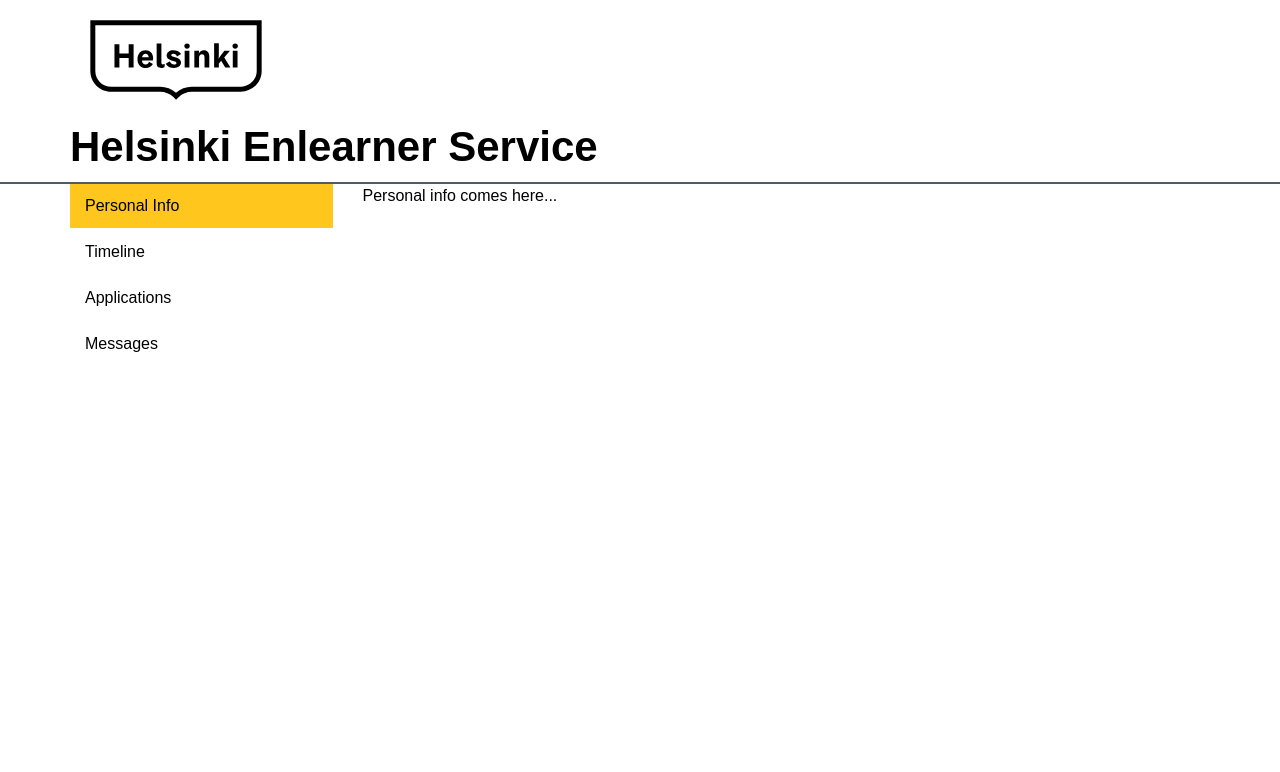
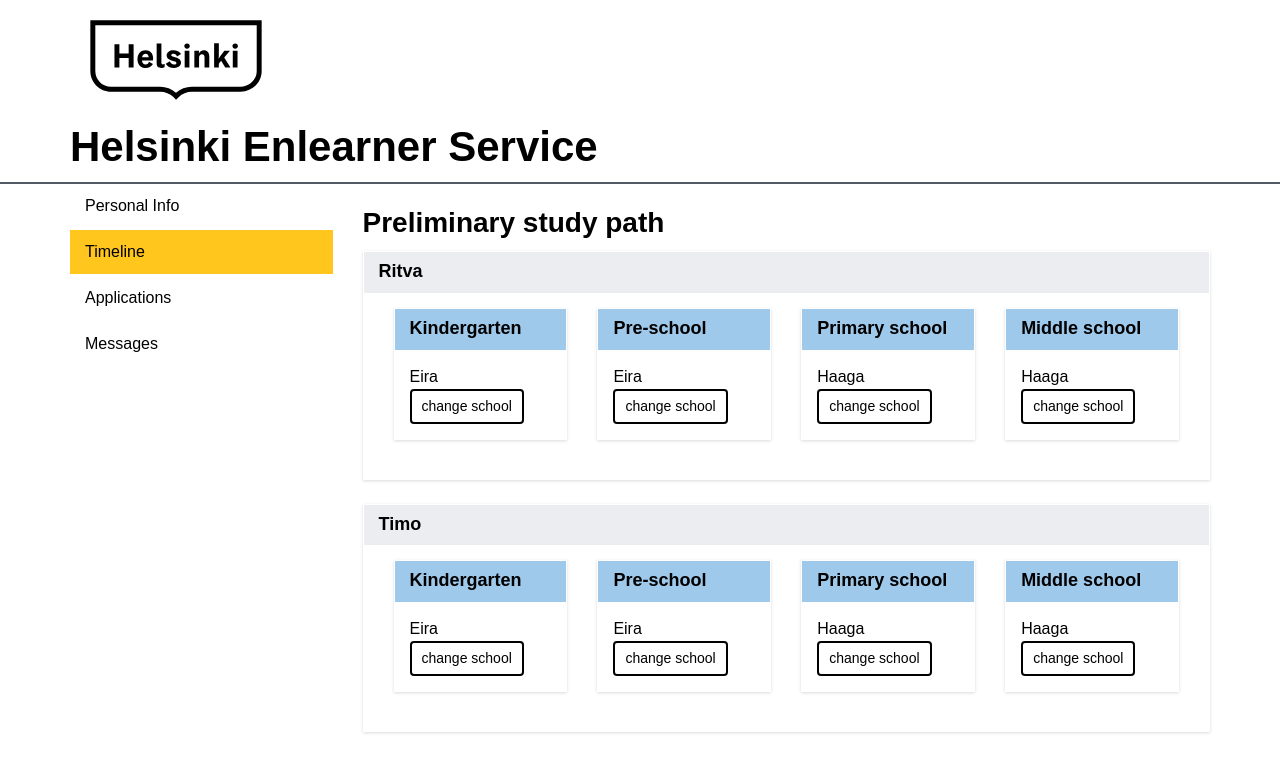
Before and after one commit to visapartanen/Helsinkiproject, a React (Create React App) app: page / in a window 1280 px wide. Shown: the top 772 px of the page. Built offline with nearby package versions, Linux system fonts and the light colour scheme; a web font is replaced by a local one.

Commit message:
personal info and timeline modified.

```diff
--- a/src/App.js
+++ b/src/App.js
@@ -3,14 +3,14 @@ import classNames from 'classnames';
 import Header from './Header';
 import PersonalInfo from './PersonalInfo';
 import Timeline from './Timeline';
-import Applications from './Applications';
+import Status from './Status';
 import Messages from './Messages';
 
 class App extends Component {
   constructor(props) {
     super(props);
     this.state = {
-      content: "personal-info"
+      content: "timeline"
     };
   }
 
@@ -27,7 +27,7 @@ class App extends Component {
       case 'timeline':
         return <Timeline/>;
       case 'applications':
-        return <Applications/>;
+        return <Status/>;
       case 'messages':
         return <Messages/>;
       default:
--- a/src/Applications.js
+++ /dev/null
@@ -1,11 +0,0 @@
-import React, { Component } from 'react';
-
-class Applications extends Component {
-  render() {
-    return (
-      <div>Applications comes here...</div>
-    );
-  }
-}
-
-export default Applications;
--- a/src/PersonalInfo.js
+++ b/src/PersonalInfo.js
@@ -3,7 +3,54 @@ import React, { Component } from 'react';
 class PersonalInfo extends Component {
   render() {
     return (
-      <div>Personal info comes here...</div>
+      <div>
+
+        <form>
+
+          <label for="title">Your Information</label>
+            <div className="form-group">
+              <label for="firstname">First name</label>
+              <input type="text" className="form-control" id="firstname" placeholder="Matti" />
+
+              <label for="lastname">Last name</label>
+              <input type="text" className="form-control" id="lastname" placeholder="Korhonen" />
+
+              <label for="phonenumber">Phone number</label>
+              <input type="text" className="form-control" id="phonenumber" placeholder="040 123 4567" />
+
+              <label for="emailaddress">Email address</label>
+              <input type="email" className="form-control" id="emailaddress" placeholder="matti.korhonen@gmail.com" />
+            </div>
+
+          <label for="title">First Child's Information</label>
+            <div className="form-group">
+              <label for="child1firstname">First name</label>
+              <input type="text" className="form-control" id="child1firstname" placeholder="Ritva" />
+
+              <label for="childlastname">Last name</label>
+              <input type="text" className="form-control" id="childlastname" placeholder="Korhonen" />
+
+              <label for="birthdate">Birthdate</label>
+              <input type="date" className="form-control" id="birthdate" value="2010-01-20" />
+            </div>
+
+            <label for="title">Second Child's Information</label>
+              <div className="form-group">
+                <label for="child2firstname">First name</label>
+                <input type="text" className="form-control" id="child2firstname" placeholder="Timo" />
+
+                <label for="child2lastname">Last name</label>
+                <input type="text" className="form-control" id="child2lastname" placeholder="Korhonen" />
+
+                <label for="birthdate2">Birthdate</label>
+                <input type="date" className="form-control" id="birthdate2" value="2010-01-20" />
+              </div>
+
+          {/*<button className="btn btn-default">Add</button>*/}
+
+          <button type="submit" className="btn btn-default">Save</button>
+        </form>
+      </div>
     );
   }
 }
--- /dev/null
+++ b/src/Status.js
@@ -0,0 +1,24 @@
+import React, { Component } from 'react';
+
+class Status extends Component {
+  render() {
+    return (
+      <div>
+        <h3>Your Information</h3>
+        <form className="form-inline">
+          <div className="form-group">
+            <label for="exampleInputName2">Name</label>
+            <input type="text" className="form-control" id="exampleInputName2" placeholder="Jane Doe" />
+          </div>
+          <div className="form-group">
+            <label for="exampleInputEmail2">Email</label>
+            <input type="email" className="form-control" id="exampleInputEmail2" placeholder="jane.doe@example.com" />
+          </div>
+          <button type="submit" className="btn btn-default">Send invitation</button>
+        </form>
+      </div>
+    );
+  }
+}
+
+export default Status;
--- a/src/Timeline.js
+++ b/src/Timeline.js
@@ -1,9 +1,66 @@
 import React, { Component } from 'react';
 
 class Timeline extends Component {
+
+  school(title, name) {
+    return (
+      <div className="col-xs-6 col-sm-3">
+        <div className="panel panel-info">
+          <div className="panel-heading">
+            <h5 className="panel-title">{title}</h5>
+          </div>
+          <div className="panel-body">
+            <div>{name}</div>
+            <button class="btn btn-default btn-sm">change school</button>
+          </div>
+        </div>
+      </div>
+    );
+  }
+
   render() {
+    const children = [
+      {
+        name: 'Ritva',
+        kindergarten: 'Eira',
+        preSchool: 'Eira',
+        primaryschool: 'Haaga',
+        middleschool: 'Haaga'
+      },
+      {
+        name: 'Timo',
+        kindergarten: 'Eira',
+        preSchool: 'Eira',
+        primaryschool: 'Haaga',
+        middleschool: 'Haaga'
+      }
+    ];
+
     return (
-      <div>Timeline comes here...</div>
+      <div>
+        <h3>Preliminary study path</h3>
+
+        {children.map(child =>
+          <div className="panel panel-default">
+            <div className="panel-heading">
+              <h4 className="panel-title">{child.name}</h4>
+            </div>
+
+            <div className="panel-body">
+              <div className="container-fluid">
+                <div className="row">
+                  {this.school('Kindergarten', child.kindergarten)}
+                  {this.school('Pre-school', child.preSchool)}
+                  {this.school('Primary school', child.primaryschool)}
+                  {this.school('Middle school', child.middleschool)}
+                </div>
+              </div>
+            </div>
+
+          </div>
+        )}
+
+      </div>
     );
   }
 }
```
